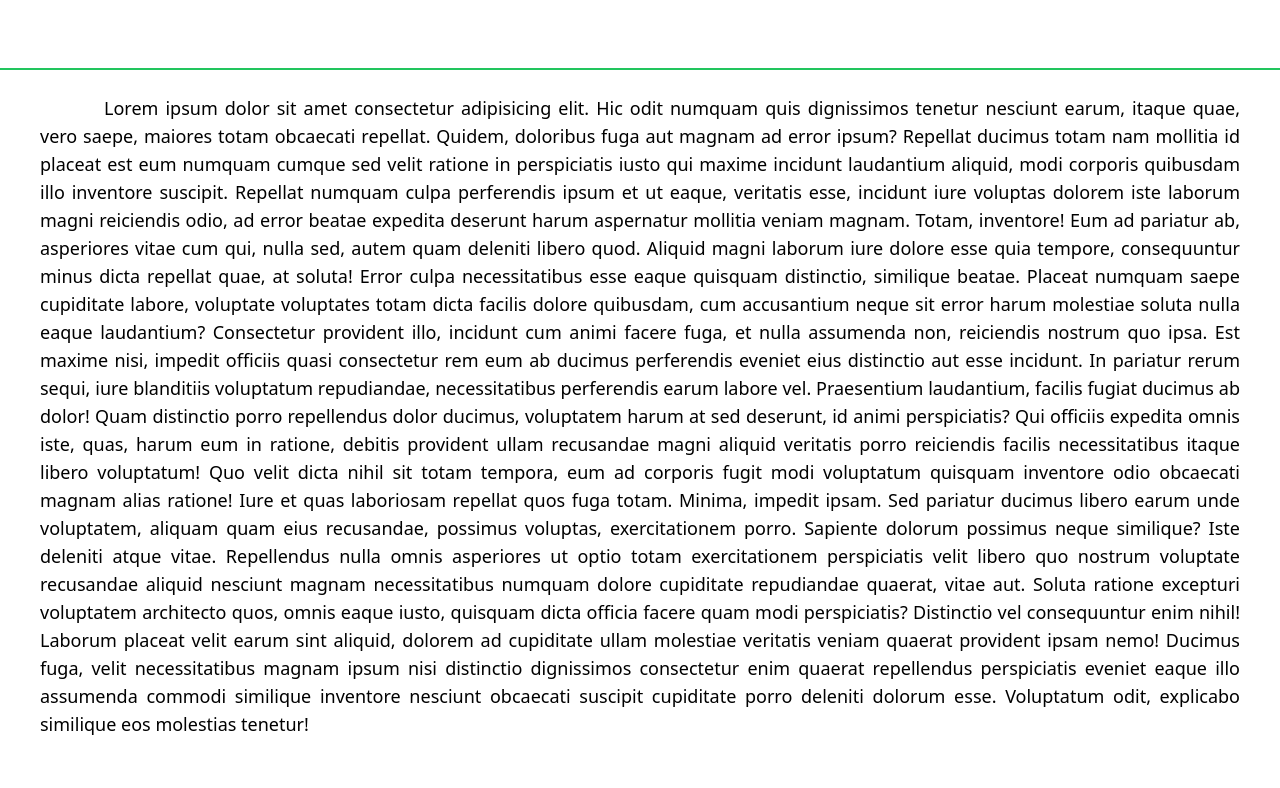
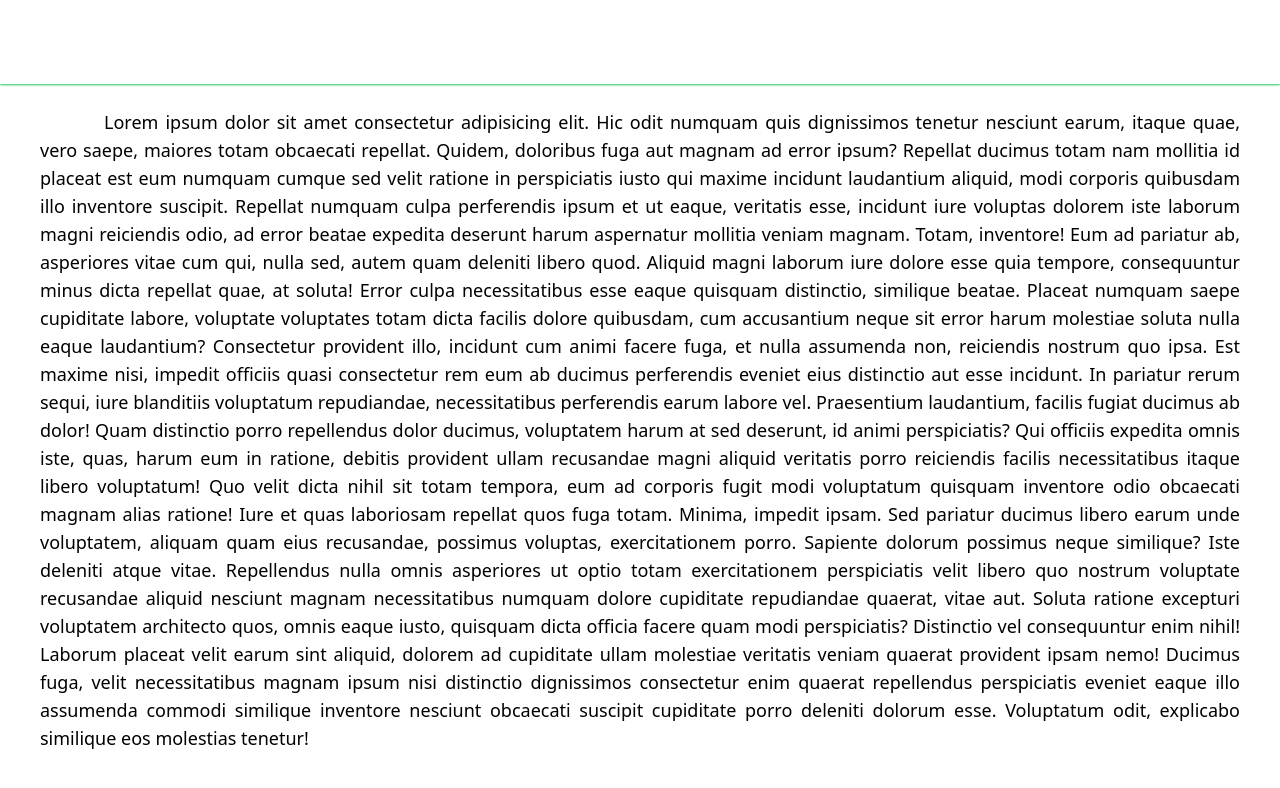
Before and after one commit to samithseu/nuxt-with-api, a Nuxt app: page / in a window 1280 px wide. Shown: the top 788 px of the page. Built offline with nearby package versions, Linux system fonts and the light colour scheme.

Commit message:
adjusting header border-bottom

```diff
--- a/components/Header.vue
+++ b/components/Header.vue
@@ -9,10 +9,10 @@ const navLinks = [
 
 <template>
   <header
-    class="w-full h-max border-b-2 border-green-500 sticky top-0 z-50 left-0 backdrop-blur-lg backdrop-brightness-25"
+    class="w-full h-max sticky top-0 z-50 left-0 backdrop-blur-lg backdrop-brightness-25 shadow-sm shadow-green-500"
   >
     <nav
-      class="lg:flex-row lg:max-w-[1200px] lg:mx-auto lg:flex justify-between items-center py-4"
+      class="lg:flex-row lg:max-w-[1200px] lg:mx-auto lg:flex justify-between items-center py-6"
     >
       <NuxtLink
         class="text-3xl text-white font-bold duration-200 hover:text-green-500"
```
